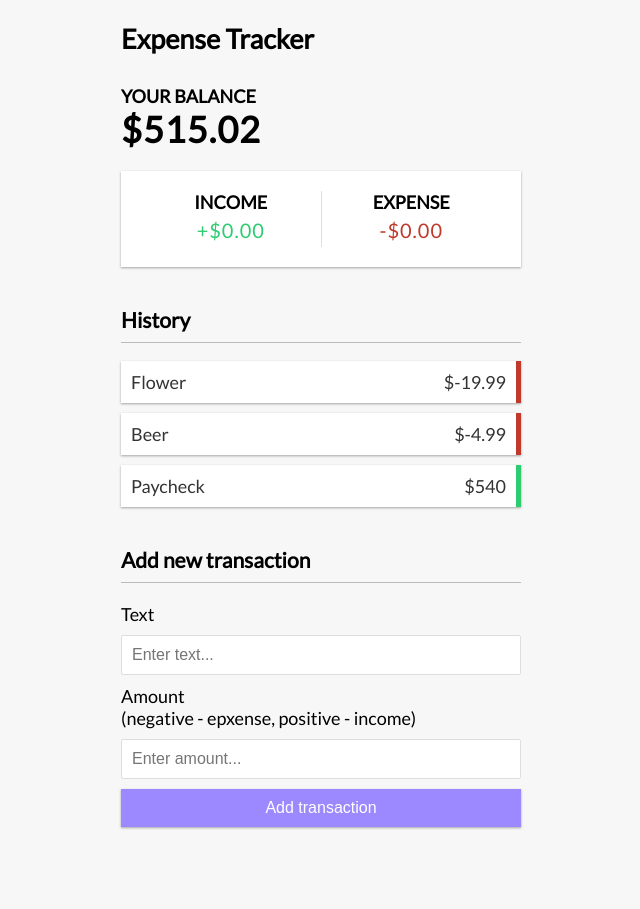
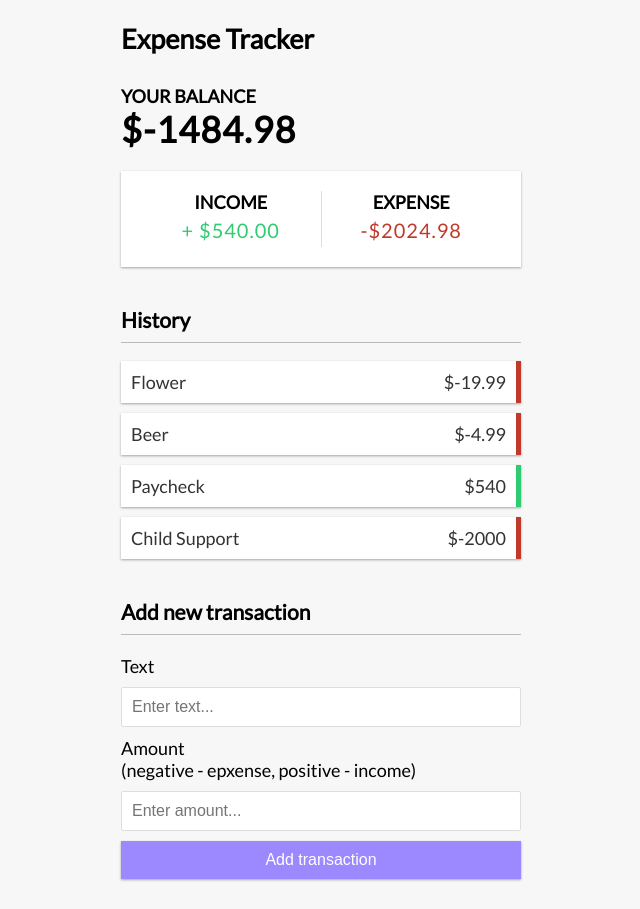
Before and after one commit to MiloshMilinkov/ExpenseTracker-Vue-3-, a Vue app: page / in a window 1280 px wide. Shown: the whole page, without its empty margins (319-959 px from the left). Before the commit the page ends 857 px from the top, so only its background shows below. Built offline with nearby package versions, Linux system fonts and the light colour scheme.

Commit message:
Total Income and Expense

```diff
--- a/src/App.vue
+++ b/src/App.vue
@@ -2,7 +2,7 @@
   <Header />
   <div class="container">
     <Balance :total = "total" />
-    <IncomeExpenses/>
+    <IncomeExpenses :transactions = "transactions" />
     <TransactionLists :transactions = "transactions" />
     <AddTransactions/>
   </div>
@@ -19,15 +19,19 @@
   const transactions = ref ([
     {id: 1, text: 'Flower', amount: -19.99},
     {id: 2, text: 'Beer', amount: -4.99},
-    {id: 3, text: 'Paycheck', amount: +540.00}
+    {id: 3, text: 'Paycheck', amount: +540.00},
+    {id: 4, text: 'Child Support', amount: -2000.00}
   ]);
 
+  //Get total
   const total = computed(() => {
     return transactions.value.reduce((acc, transaction) =>{
       return acc + transaction.amount;
     }, 0);
   })
 
+
+
 </script>
 
 <style scoped>
--- a/src/components/IncomeExpenses.vue
+++ b/src/components/IncomeExpenses.vue
@@ -2,11 +2,43 @@
 <div class="inc-exp-container">
     <div>
         <h4>Income</h4>
-        <p id="money-plus" class="money plus">+$0.00</p>
+        <p id="money-plus" class="money plus">+ ${{ income }}</p>
     </div>
     <div>
         <h4>Expense</h4>
-        <p id="money-minus" class="money minus">-$0.00</p>
+        <p id="money-minus" class="money minus">-${{ expense }}</p>
     </div>
 </div>
 </template>
+
+
+<script setup>
+  import { ref, computed } from 'vue';
+    const props = defineProps({
+        transactions: {
+            type: Array,
+            required: true
+        },
+    });
+
+    //Get income
+    const income = computed(() => {
+    return props.transactions
+      .filter(transaction => transaction.amount > 0)
+      .reduce((acc, transaction) =>{
+      return acc + transaction.amount;
+    }, 0).toFixed(2);
+  })
+
+
+  //Get expenses
+  const expense = computed(() => {
+    return props.transactions
+      .filter(transaction => transaction.amount < 0)
+      .reduce((acc, transaction) =>{
+      return acc + transaction.amount;
+    }, 0).toFixed(2)*-1;
+  })
+
+
+</script>
```
Also changed, not shown: 1 other file (tests, documents, lock files or other folders).
